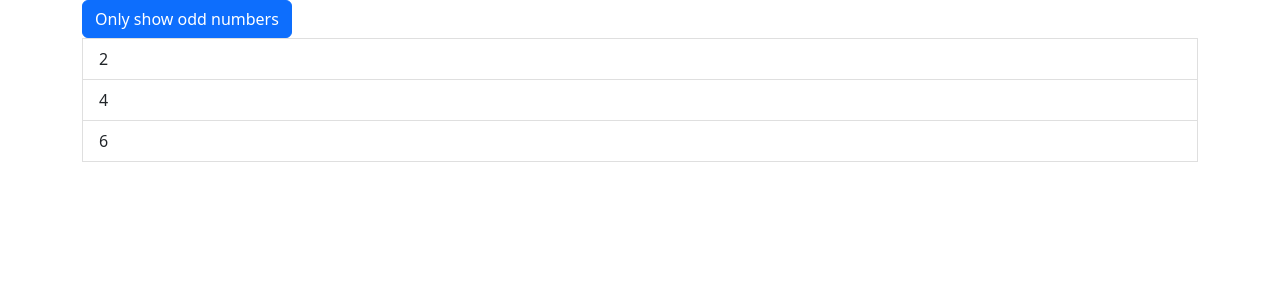
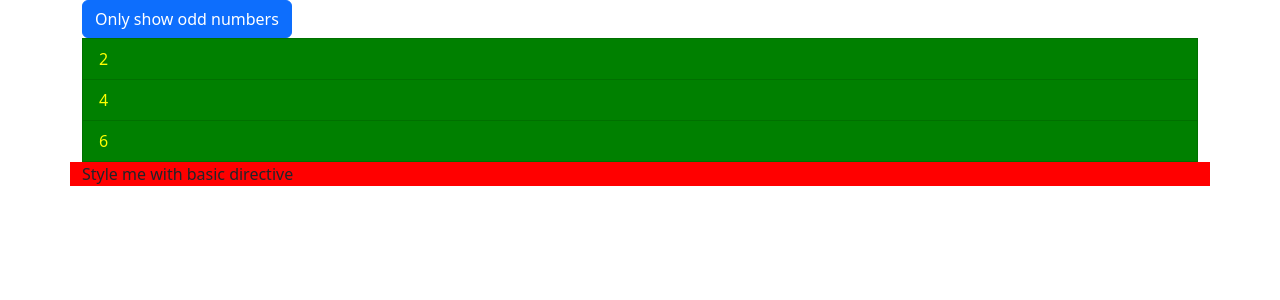
Before and after one commit to chandra10207/Angular-Recipe-Book, an Angular app: page / in a window 1280 px wide. Shown: the top 300 px of the page. Built offline with nearby package versions, Linux system fonts and the light colour scheme.

Commit message:
Basic attribute directive - hightlight color

```diff
--- a/src/app/app.component.html
+++ b/src/app/app.component.html
@@ -21,15 +21,16 @@
       (click)="onlyOdd = !onlyOdd"
       >
       Only show odd numbers
-
       </button>
 
       <ul class="list-group"
-
       >
       <div *ngIf="onlyOdd">
         <li class="list-group-item"
+        [ngClass]="{odd_class: odd %2 !== 0}"
+        [ngStyle]="{backgroundColor: odd %2 !== 0 ? 'red' : 'transparent'}"
         *ngFor="let odd of oddNumbers"
+
         >
         {{odd}}
         </li>
@@ -37,18 +38,18 @@
 
       <div *ngIf="!onlyOdd">
         <li class="list-group-item"
+        [ngClass]="{even_class: even % 2 == 0}"
+        [ngStyle]="{backgroundColor: even %2 == 0 ? 'green' : 'transparent'}"
         *ngFor="let even of evenNumbers"
         >
         {{even}}
         </li>
       </div>
 
-
-
-
-
       </ul>
     </div>
 
+    <p appBasicHighlight>Style me with basic directive</p>
+
   </div>
 </div>
--- a/src/app/app.component.scss
+++ b/src/app/app.component.scss
@@ -0,0 +1,8 @@
+
+.odd_class{
+    color: green;
+}
+
+.even_class{
+    color: yellow;
+}
--- a/src/app/app.module.ts
+++ b/src/app/app.module.ts
@@ -12,6 +12,7 @@ import { RecipeDetailComponent } from './recipes/recipe-detail/recipe-detail.com
 import { RecipeItemComponent } from './recipes/recipe-list/recipe-item/recipe-item.component';
 import { ShoppingListComponent } from './shopping-list/shopping-list.component';
 import { ShoppingEditComponent } from './shopping-list/shopping-edit/shopping-edit.component';
+import { BasicHighlightDirective } from './basic-highlight-directive/basic-highlight.directive';
 
 @NgModule({
   declarations: [
@@ -23,6 +24,7 @@ import { ShoppingEditComponent } from './shopping-list/shopping-edit/shopping-ed
     RecipeItemComponent,
     ShoppingListComponent,
     ShoppingEditComponent,
+    BasicHighlightDirective,
   ],
   imports: [
     BrowserModule,
--- /dev/null
+++ b/src/app/basic-highlight-directive/basic-highlight.directive.ts
@@ -0,0 +1,20 @@
+import { Directive, ElementRef, OnInit } from "@angular/core";
+import { NgControl } from "@angular/forms";
+
+@Directive({
+    selector: '[appBasicHighlight]'
+})
+
+export class BasicHighlightDirective implements OnInit {
+
+    constructor(private elementRef: ElementRef){
+
+    }
+
+    ngOnInit(): void {
+        this.elementRef.nativeElement.style.backgroundColor = 'red';
+
+    }
+
+
+}
```
